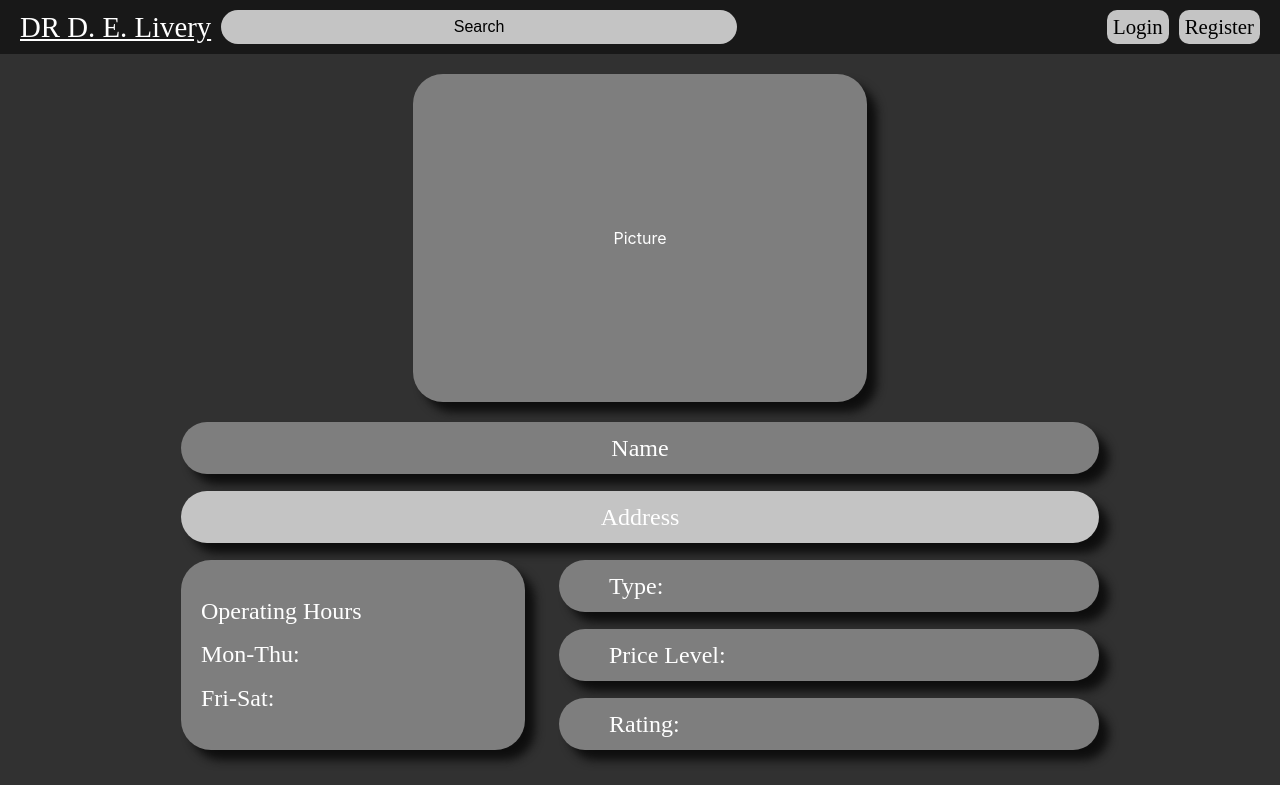
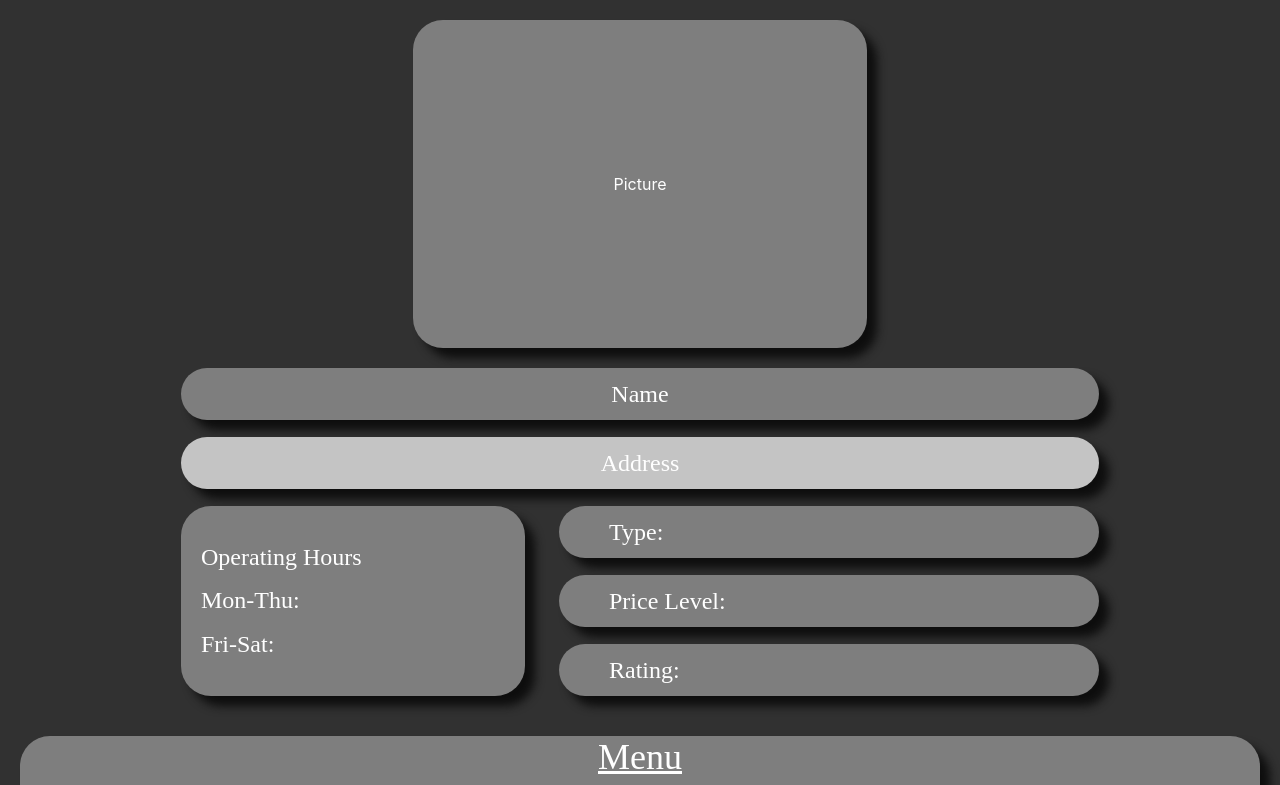
Before and after one commit to AWAProjectOrganization-team-6/frontend, a React (Create React App) app: page / in a window 1280 px wide. Shown: the top 785 px of the page. Built offline with nearby package versions, Linux system fonts and the light colour scheme; a web font is replaced by a local one.

Commit message:
Restaurant page
...

```diff
--- a/src/views/RestaurantView.js
+++ b/src/views/RestaurantView.js
@@ -69,7 +69,7 @@ export default function RestaurantView() {
 
     return (
         <>
-            <Topbar/>
+            {/* <Topbar/> */}
             <div className = { styles.content }>
                 <div>{restaurantInfo}</div>
                 <div>{restaurantMenu}</div>
```
